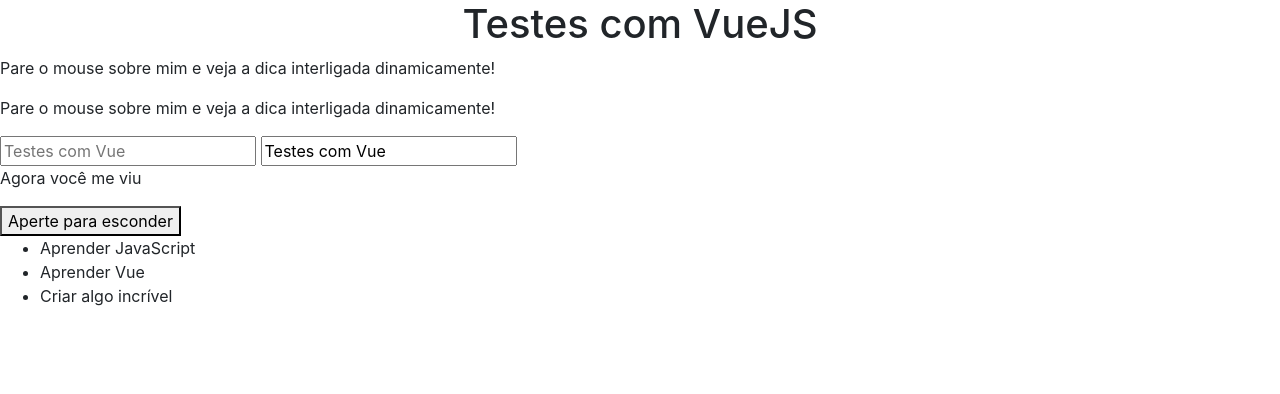
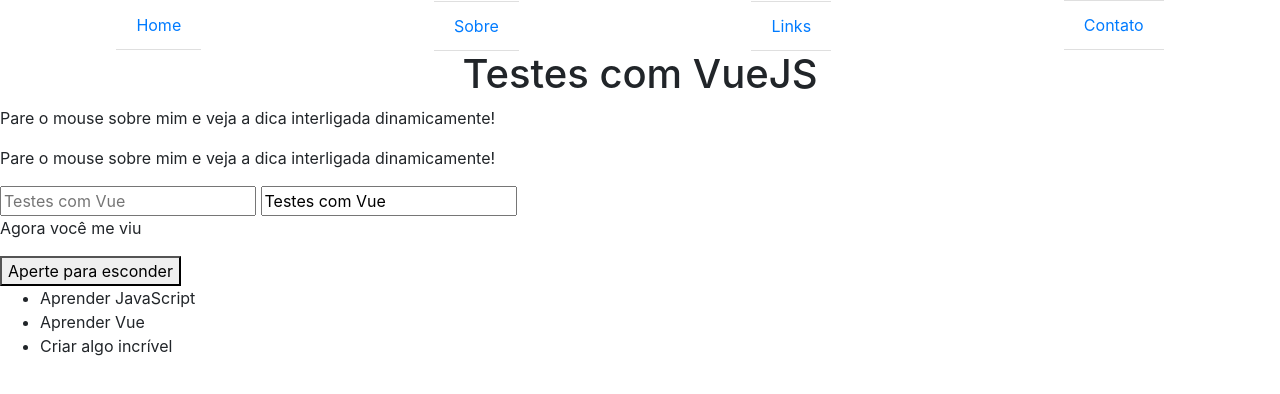
Before and after one commit to FreitasAssis/vuejs-exercises, a plain HTML site: page vuetestes.html in a window 1280 px wide. Drawn offline with Linux system fonts and the light colour scheme.

Commit message:
[UPD] - Renderizando componente 'top-bar'

```diff
--- a/static/js/general.js
+++ b/static/js/general.js
@@ -1,3 +1,7 @@
+Vue.component('top-bar',{
+    template: "#menu"
+});
+
 let cont = 0;
 
 let container = new Vue({
--- a/vuetestes.html
+++ b/vuetestes.html
@@ -7,6 +7,8 @@
 </head>
 <body>
     <div id="container">
+        <top-bar class="text-center d-flex flex-row justify-content-around align-items-center"></top-bar>
+
         <h1 class="text-center">{{ titulo }}</h1>
 
         <span title="Você carregou esta página em 20/09/2018 09:30:34">
@@ -35,6 +37,16 @@
         {{ titulo }}
     </div>
 
+    <!--TEMPLATES-->
+    <template id="menu">
+        <ul class="list-group list-group-flush">
+            <li class="list-group-item"><a href="#">Home</a></li>
+            <li class="list-group-item"><a href="#">Sobre</a></li>
+            <li class="list-group-item"><a href="#">Links</a></li>
+            <li class="list-group-item"><a href="#">Contato</a></li>
+        </ul>
+    </template>
+
 
 
     <script src="static/js/bootstrap.min.js"></script>
```
Also changed, not shown: 1 other file.
